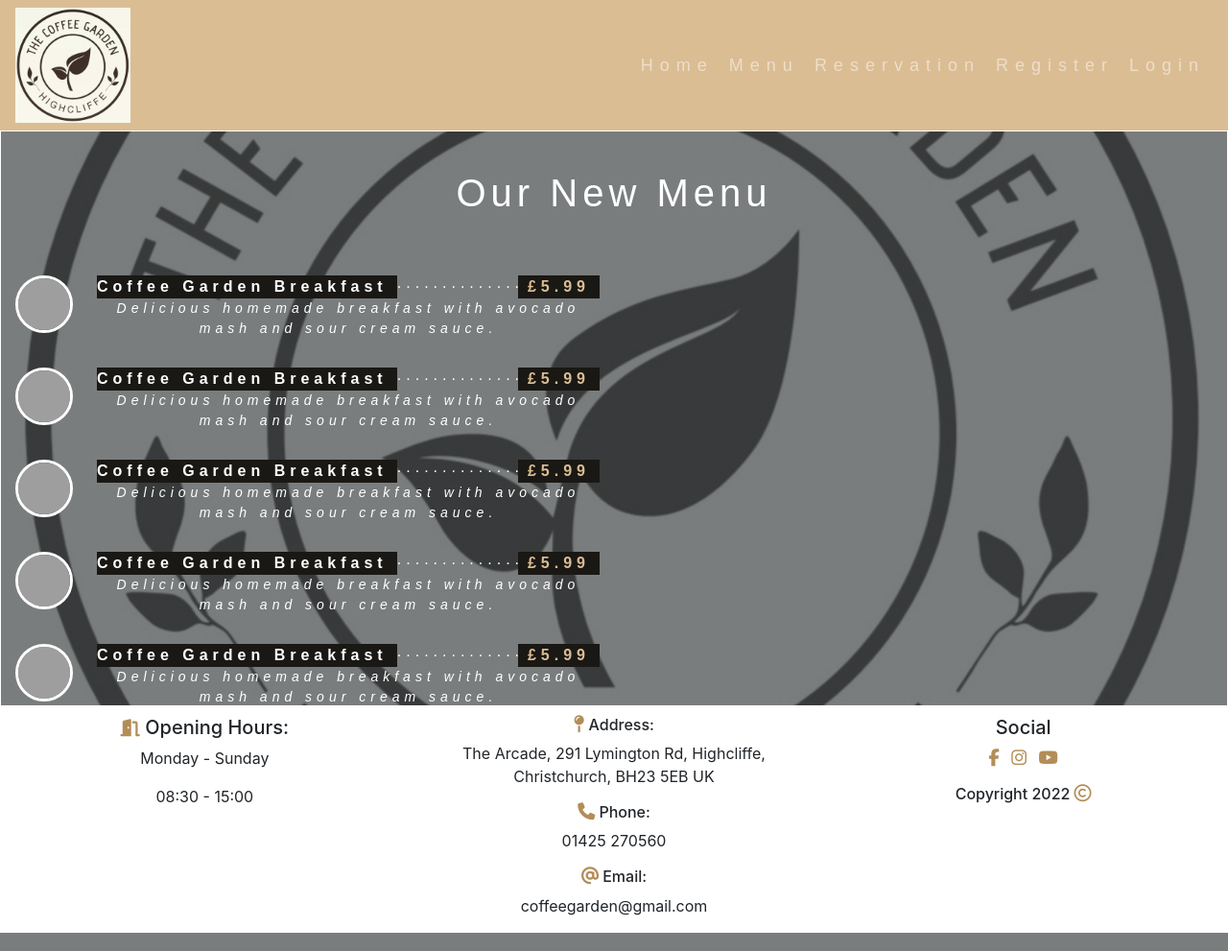
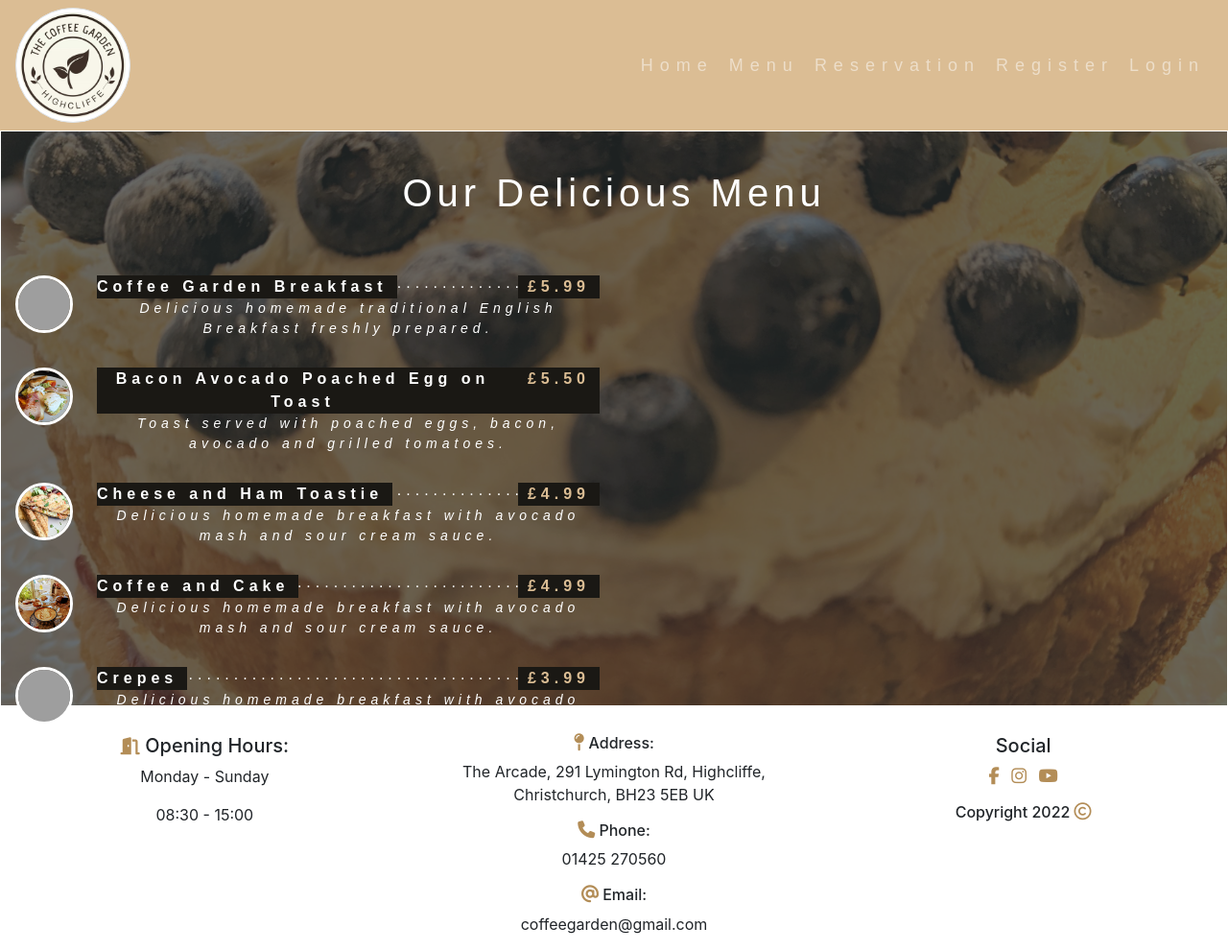
Before and after one commit to Code-Institute-Submissions/henryl74-The-Coffee-Garden-PP4, a Django app: page /menu/ in a window 1280 px wide. Shown: the whole page at 96% size. Run offline with Django 3.2, Linux system fonts and the light colour scheme; some libraries are stand-ins or nearby versions; grey boxes are pictures that could not be loaded.

Commit message:
Update background images and logo for the site

```diff
--- a/static/css/style.css
+++ b/static/css/style.css
@@ -25,8 +25,6 @@
 }
 
 /* Main area on home page */
-
-
 #hero-outer {
     height: 630px;
     width: 100%;
@@ -100,7 +98,7 @@
 /* Menu page */
 
 .background-image {
-    background-image: url('../images/coffee_garden_logo.jpg');
+    background-image: url('../images/cakes_varieties.jpg');
     background-size: cover;
     background-position: center;
 }
@@ -115,7 +113,7 @@
     border-style: solid;
     border-color: #ffffff;
     border-width: 1px;
-    background-color: rgba(66, 70, 70, 0.7);
+    background-color: rgba(42, 47, 47, 0.7);
     position: sticky;
 }
 
@@ -146,7 +144,7 @@
 }
 
 .menu-content::after {
-    content: ".......................""......................."".......................";
+    content: "......................""......................""......................";
     position: absolute;
     left: 20px;
     right: 0;
@@ -190,7 +188,7 @@
 /* login page*/
 
 .login-image {
-    background-image: url('../images/coffee_garden_logo.jpg');
+    background-image: url('../images/reservation_background.jpg');
     background-size: cover;
     background-position: center;
     background-attachment: fixed;
@@ -214,7 +212,7 @@
 /* Log Out */
 
 .logout-image {
-    background-image: url('../images/coffee_garden_logo.jpg');
+    background-image: url('../images/reservation_background.jpg');
     background-size: cover;
     background-position: center;
     background-attachment: fixed;
@@ -223,7 +221,7 @@
 /* register page*/
 
 .register-image {
-    background-image: url('../images/coffee_garden_logo.jpg');
+    background-image: url('../images/register_background.jpg');
     background-size: cover;
     background-position: center;
     background-attachment: fixed;
@@ -245,7 +243,7 @@
 /* reservations page */
 
 .book_a_table {
-    background-image: url('../images/inside_background_image.jpg');
+    background-image: url('../images/reservation_background.jpg');
     background-size: cover;
     background-position: center;
     background-attachment: fixed;
@@ -300,7 +298,7 @@
 #thank-you-image {
     height: 500px;
     width: 100%;
-    background: url('../images/coffee_garden_logo.jpg') center, center;
+    background: url('../images/thank_you_background.jpg') center, center;
 
 
 
--- a/templates/base.html
+++ b/templates/base.html
@@ -28,7 +28,8 @@
     <!--Heading area, including company logo and Navbar functions -->
     <nav class="navbar navbar-expand-lg navbar-dark" style="background-color: #dbbd94;">
         <a href="{% url 'home' %}">
-            <img src="{% static 'images/restaurant_logo.jpeg' %}" style="height: 120px;" alt="logo">
+            <img class="img-thumbnail rounded-circle site-logo" src="{% static 'images/restaurant_logo.jpeg' %}"
+                style="height: 120px;" alt="logo">
         </a>
         <button class="navbar-toggler" type="button" data-toggle="collapse" data-target="#navbarSupportedContent"
             aria-controls="navbarSupportedContent" aria-expanded="false" aria-label="Toggle navigation">
--- a/templates/menu.html
+++ b/templates/menu.html
@@ -6,13 +6,33 @@
 
 <section id="menu" class="background-image">
     <div class="menu_container">
-        <h2 id="our-menu">Our New Menu</h2>
+        <h2 id="our-menu">Our Delicious Menu</h2>
         <br>
 
         <div class="col-lg-6 menu-item">
-            <img src="{% static 'images/coffee_garden_breakfast.jpg' %}" class="menu-img" alt="">
+            <img src="{% static 'images/coffee_garden_breakfast.jpg' %}" class="menu-img" alt="breakfast">
             <div class="menu-content">
                 <a href="#">Coffee Garden Breakfast</a><span>£5.99</span>
+            </div>
+            <div class="menu-ingredients">
+                Delicious homemade traditional English Breakfast freshly prepared.
+            </div>
+        </div>
+
+        <div class="col-lg-6 menu-item">
+            <img src="{% static 'images/bacon_avocado_poached_egg_toast.jpg' %}" class="menu-img" alt="brunch">
+            <div class="menu-content">
+                <a href="#">Bacon Avocado Poached Egg on Toast</a><span>£5.50</span>
+            </div>
+            <div class="menu-ingredients">
+                Toast served with poached eggs, bacon, avocado and grilled tomatoes.
+            </div>
+        </div>
+
+        <div class="col-lg-6 menu-item">
+            <img src="{% static 'images/cheese_and_ham_toastie.jpg' %}" class="menu-img" alt="toastie">
+            <div class="menu-content">
+                <a href="#">Cheese and Ham Toastie</a><span>£4.99</span>
             </div>
             <div class="menu-ingredients">
                 Delicious homemade breakfast with avocado mash and sour cream sauce.
@@ -20,9 +40,9 @@
         </div>
 
         <div class="col-lg-6 menu-item">
-            <img src="{% static 'images/coffee_garden_breakfast.jpg' %}" class="menu-img" alt="">
+            <img src="{% static 'images/coffee_and_cake.jpg' %}" class="menu-img" alt="coffe">
             <div class="menu-content">
-                <a href="#">Coffee Garden Breakfast</a><span>£5.99</span>
+                <a href="#">Coffee and Cake</a><span>£4.99</span>
             </div>
             <div class="menu-ingredients">
                 Delicious homemade breakfast with avocado mash and sour cream sauce.
@@ -30,29 +50,9 @@
         </div>
 
         <div class="col-lg-6 menu-item">
-            <img src="{% static 'images/coffee_garden_breakfast.jpg' %}" class="menu-img" alt="">
+            <img src="{% static 'images/homemade_crepe.jpg' %}" class="menu-img" alt="crepe">
             <div class="menu-content">
-                <a href="#">Coffee Garden Breakfast</a><span>£5.99</span>
-            </div>
-            <div class="menu-ingredients">
-                Delicious homemade breakfast with avocado mash and sour cream sauce.
-            </div>
-        </div>
-
-        <div class="col-lg-6 menu-item">
-            <img src="{% static 'images/coffee_garden_breakfast.jpg' %}" class="menu-img" alt="">
-            <div class="menu-content">
-                <a href="#">Coffee Garden Breakfast</a><span>£5.99</span>
-            </div>
-            <div class="menu-ingredients">
-                Delicious homemade breakfast with avocado mash and sour cream sauce.
-            </div>
-        </div>
-
-        <div class="col-lg-6 menu-item">
-            <img src="{% static 'images/coffee_garden_breakfast.jpg' %}" class="menu-img" alt="">
-            <div class="menu-content">
-                <a href="#">Coffee Garden Breakfast</a><span>£5.99</span>
+                <a href="#">Crepes</a><span>£3.99</span>
             </div>
             <div class="menu-ingredients">
                 Delicious homemade breakfast with avocado mash and sour cream sauce.
```
Also changed, not shown: static/images/bacon_avocado_poached_egg_toast.jpg (added), static/images/cakes_varieties.jpg (added), static/images/cheese_and_ham_toastie.jpg (added), static/images/coffee_and_cake.jpg (added), 5 other files.
